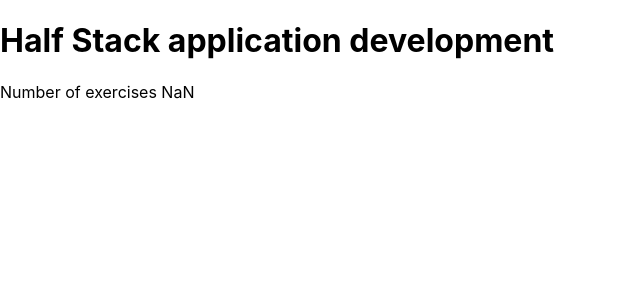
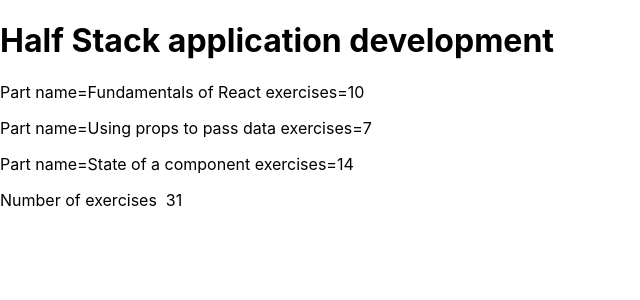
Before and after one commit to ce13ste/HelsinkiMOOC, a React (Create React App) app: page / in a window 1280 px wide. Shown: the top 300 px of the page, without its empty margins (0-640 px from the left). Built offline with nearby package versions, Linux system fonts and the light colour scheme.

Commit message:
Refactor 1.4 again

```diff
--- a/src/App.js
+++ b/src/App.js
@@ -11,19 +11,19 @@ const App = () => {
       exercises: 10
     },
     {
-      name:'Using props to pass data',
-      exercises2: 7
+      name: 'Using props to pass data',
+      exercises: 7
     },
     {
       name: 'State of a component',
-      exercises3: 14
+      exercises: 14
     }
   ]
   return (
     <div>
       <Header course={course} />
-      <Content parts={parts}  />
-      <Total parts = {parts} />
+      <Content parts={parts} />
+      <Total parts={parts} />
     </div>
   );
 };
--- a/src/Content.js
+++ b/src/Content.js
@@ -4,15 +4,9 @@ const Content = (props) => {
     console.log(props)
 	return (
 		<main>
-			<p>
-				{props.part1} {props.exercises1}
-			</p>
-			<p>
-				{props.part2} {props.exercises2}
-			</p>
-			<p>
-				{props.part3} {props.exercises3}
-			</p>
+			<p>Part name={props.parts[0].name} exercises={props.parts[0].exercises}</p>
+			<p>Part name={props.parts[1].name} exercises={props.parts[1].exercises}</p>
+            <p>Part name={props.parts[2].name} exercises={props.parts[2].exercises}</p>
 		</main>
 	);
 };
--- a/src/Total.js
+++ b/src/Total.js
@@ -1,12 +1,12 @@
 import React from "react";
 
 const Total = (props) => {
-    console.log(props)
+    console.log(props[0])
     return (
         <footer>
             <p>
-				Number of exercises{" "}
-				{props.exercises1 + props.exercises2 + props.exercises3}
+                Number of exercises &nbsp;
+				{props.parts[0].exercises + props.parts[1].exercises + props.parts[2].exercises}
             </p>
         </footer>
     );
```
Lines whose indentation alone changed are shown as unchanged.
